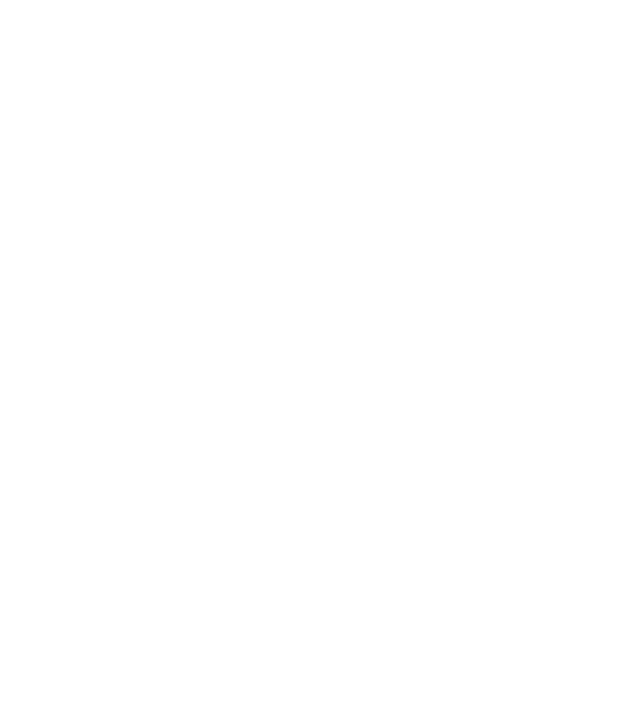
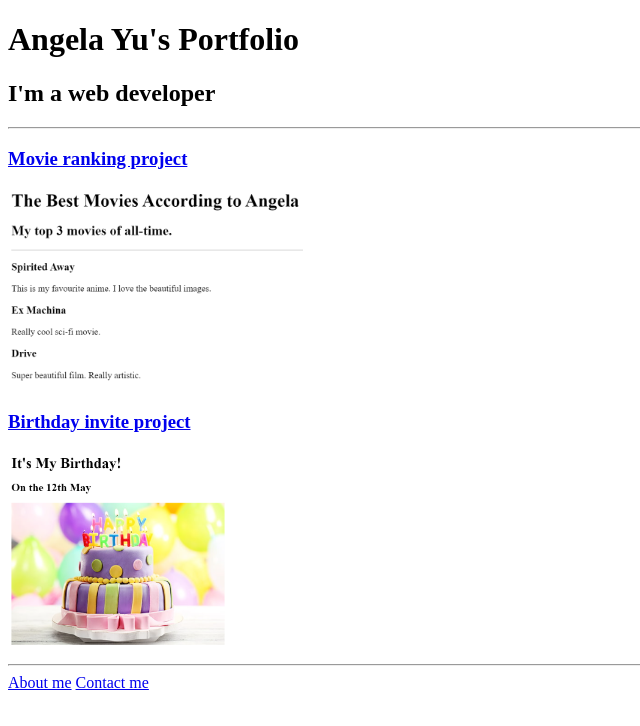
Before and after one commit to TapanSahu1/html-portfolio, a plain HTML site: page index.html in a window 1280 px wide. Shown: the whole page, without its empty margins (0-640 px from the left). Drawn offline with Linux system fonts and the light colour scheme.

Commit message:
Add files via upload

```diff
--- a/index.html
+++ b/index.html
@@ -13,3 +13,31 @@ HINT for TODO 6: You can use the height attribute set to 200 to make the image s
 https://developer.mozilla.org/en-US/docs/Web/HTML/Element/img#attr-height -->
 
 <!-- TODO 7: Add the Contact Me and About Me page links -->
+
+<!DOCTYPE html>
+<html lang="en">
+  <head>
+    <meta charset="UTF-8">
+    <title>Portfolio</title>
+  </head>
+  <body>
+    <h1>Angela Yu's Portfolio</h1>
+    <h2>I'm a web developer</h2>
+    <hr />
+    <h3>
+      <a href="./public/movie-ranking.html">
+        Movie ranking project
+      </a>
+    </h3>
+    <img src="./assets/images/Movies.png" height="200">
+    <h3>
+      <a href="./public/birthday-invite.html">
+        Birthday invite project
+      </a>
+    </h3>
+    <img src="./assets/images/Birthday.png" height="200">
+    <hr />
+    <a href="./public/about.html">About me</a>
+    <a href="./public/contact.html">Contact me</a>
+  </body>
+</html>
```
